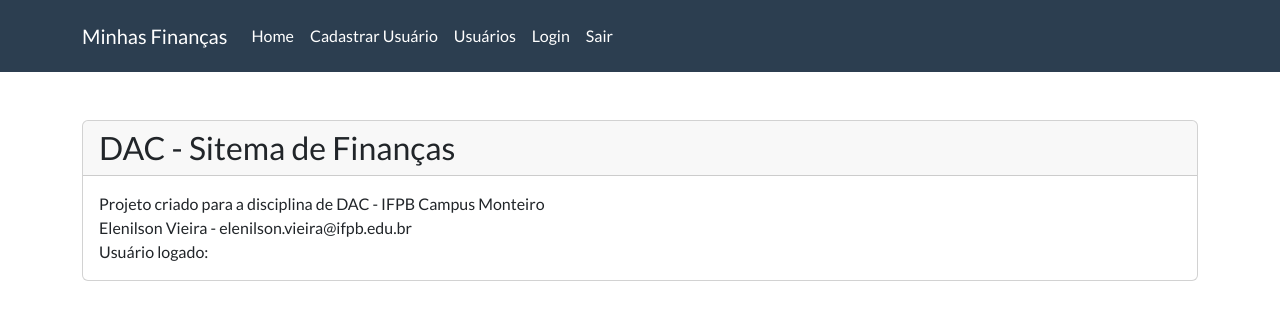
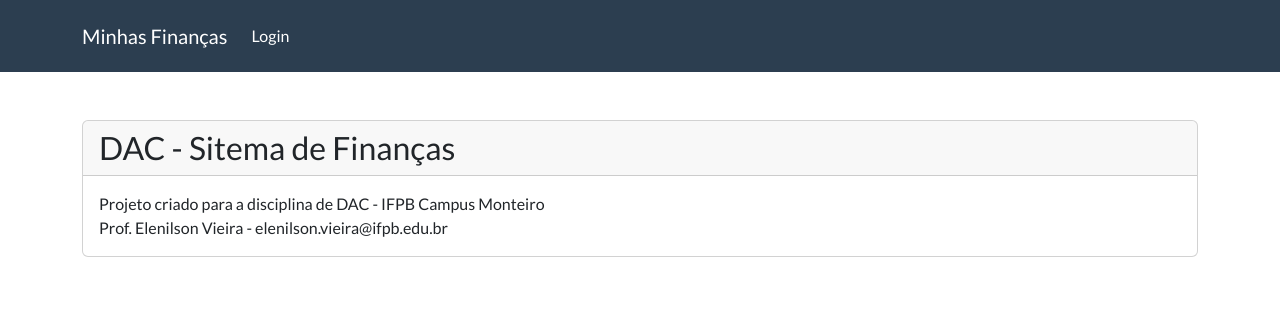
Before and after one commit to elenilsonvieira/myfinances-front, a React (Create React App) app: page / in a window 1280 px wide. Shown: the top 320 px of the page. Built offline with nearby package versions, Linux system fonts and the light colour scheme.

Commit message:
Corrigido os menus da navbar e o logout

```diff
--- a/src/components/NavBar.js
+++ b/src/components/NavBar.js
@@ -17,9 +17,8 @@ function Navbar(props){
           <div className="collapse navbar-collapse" id="navbarResponsive">
             <ul className="navbar-nav">
                 <NavbarItem href="/" label="Home" />
-                <NavbarItem href="/createUser" label="Cadastrar Usuário" />
                 <NavbarItem render={props.isAuthenticated} href="/viewUsers" label="Usuários" />
-                <NavbarItem href="/login" label="Login" />
+                <NavbarItem render={!props.isAuthenticated} href="/login" label="Login" />
                 <NavbarItem render={props.isAuthenticated} onClick={props.logout} href="/login" label="Sair" />
             </ul>
             </div>
--- a/src/components/NavbarItem.js
+++ b/src/components/NavbarItem.js
@@ -1,11 +1,15 @@
 import React from 'react'
 
-function NavbarItem(props){
-    return (
-        <li className="nav-item">
-            <a className="nav-link" href={props.href}>{props.label}</a>
-        </li>
-    )
+function NavbarItem({render, ...props}){
+    if(render){
+        return (
+            <li className="nav-item">
+                <a className="nav-link" onClick={props.onClick} href={props.href}>{props.label}</a>
+            </li>
+        )
+    }else{
+        return false;
+    }
 }
 
 export default NavbarItem;
--- a/src/main/SessionProvider.js
+++ b/src/main/SessionProvider.js
@@ -20,11 +20,8 @@ export default class SessionProvider extends React.Component{
     async componentDidMount(){
         const isLogged = await this.service.isLogged();
 
-        console.log("isLogged", isLogged);
-        if(isLogged.data){
+        if(isLogged){
             this.start();
-        }else{
-            console.log("não logado");
         }
     }
 
@@ -36,12 +33,13 @@ export default class SessionProvider extends React.Component{
         this.service.registerToken(token);
     }
 
-    end(){
+    end = () => {
+        console.log('encerrando sessão');
         this.setState({loggedUser: null});
         this.service.logout();
     }
 
-    isAuthenticated(){
+    isAuthenticated = () => {
         return this.state.loggedUser != null;
     }
 
--- a/src/screens/home/Home.js
+++ b/src/screens/home/Home.js
@@ -4,18 +4,6 @@ import './Home.css';
 import Card from '../../components/Card';
 
 export default class Home extends React.Component{
-
-    getLoggedUser = () => {
-        var value = localStorage.getItem('loggedUser');
-
-        if(!value){
-            return null;
-        }
-
-        var user = JSON.parse(value);
-
-        return user;
-    }
 
     render(){
         return (
@@ -26,9 +14,7 @@ export default class Home extends React.Component{
                             <div className="bs-component">
                                 <label>Projeto criado para a disciplina de DAC - IFPB Campus Monteiro</label>
                                 <br />
-                                <label>Elenilson Vieira - elenilson.vieira@ifpb.edu.br</label>
-                                <br />
-                                <label>Usuário logado: { this.getLoggedUser() != null ?  this.getLoggedUser().name : ''}</label>
+                                <label>Prof. Elenilson Vieira - elenilson.vieira@ifpb.edu.br</label>
                             </div>
                         </div>
                     </div>
--- a/src/services/ApiService.js
+++ b/src/services/ApiService.js
@@ -14,6 +14,7 @@ export default class ApiService {
     }
 
     registerToken(token){
+        console.log('registrando token', token);
         if(token){
             httpClient.defaults.headers.common['Authorization'] = `Bearer ${token}`
         }
--- a/src/services/AuthenticationApiService.js
+++ b/src/services/AuthenticationApiService.js
@@ -65,10 +65,7 @@ export default class AuthenticationApiService extends ApiService {
             "token": token
         };
 
-        console.log('responseeee', tokenDTO);
-
         const response = await this.isTokenValid(tokenDTO);
-
         return response.data;
     }
 
```
